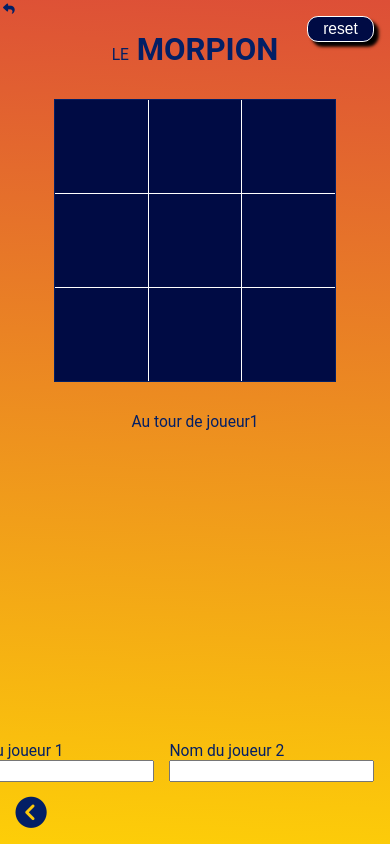
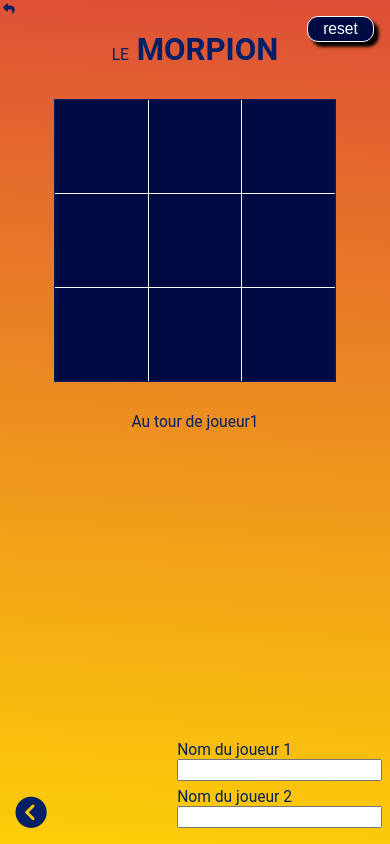
Before and after one commit to toops61/cv-online, a React (Create React App) app: page /MaulaveStephane/Morpion in a window 390 px wide. Built offline with nearby package versions, Linux system fonts and the light colour scheme.

Commit message:
correct responsive

```diff
--- a/src/composants/jsProjects/Morpion.jsx
+++ b/src/composants/jsProjects/Morpion.jsx
@@ -98,7 +98,7 @@ export default function Morpion() {
             <div className="case" onClick={e => handleCase(8)}><p>{playedArray[8]}</p></div>
           </div>
         </section>
-        <p className="player-turn">Au tour de {player1Turn ? playerNames.player1Name : playerNames.player2Name}</p>
+        {!winner && <p className="player-turn">Au tour de {player1Turn ? playerNames.player1Name : playerNames.player2Name}</p>}
         {winner && <h2 className="winner animate">BRAVO !! Le gagnant est {winner}</h2>}
       </main>
       <Link to="/MaulaveStephane/Projects">
--- a/src/styles/sass/pages/projectsJS/_morpion.scss
+++ b/src/styles/sass/pages/projectsJS/_morpion.scss
@@ -26,18 +26,15 @@
 
         .names {
             position: fixed;
-            bottom: 1em;
-            right: 1em;
-            display: flex;
-            align-content: center;
-            justify-content: center;
+            top: .5em;
+            left: 3em;
+            @include flexColumn;
             .input-container {
                 position: relative;
                 display: flex;
                 flex-direction: column;
-                margin-left: 1em;
                 input {
-                    margin-bottom: 1em;
+                    margin-bottom: .5em;
                 }
             }
         }
@@ -95,9 +92,22 @@
                 text-align: center;
             }
             .names {
-                margin-bottom: 2em;
+                top: auto;
+                left: auto;
+                bottom: .5em;
+                right: .5em;
             }
         }
     }
-    @include adapt-size;
+    @media screen and (max-width:$breakpoint-ipad) and (orientation: portrait) {
+        * {
+            font-size: 3vw;
+        }
+    }
+    @include mobile-version {
+        * {
+            font-size: 4vw;
+        }
+
+    }
 }
```
Also changed, not shown: src/styles/style.css, 1 other file (tests, documents, lock files or other folders).
